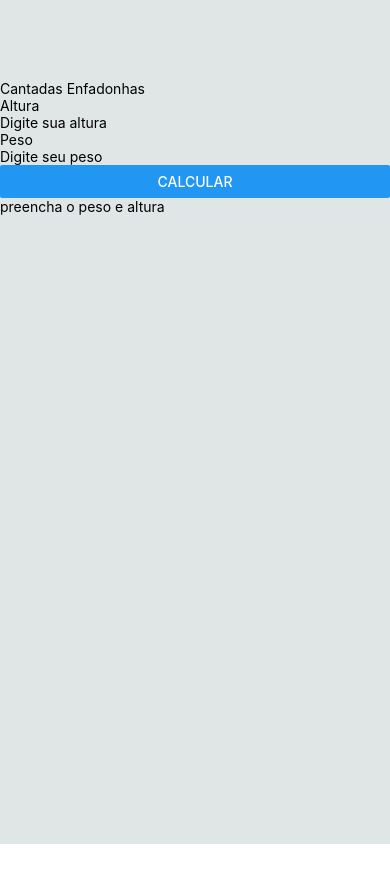
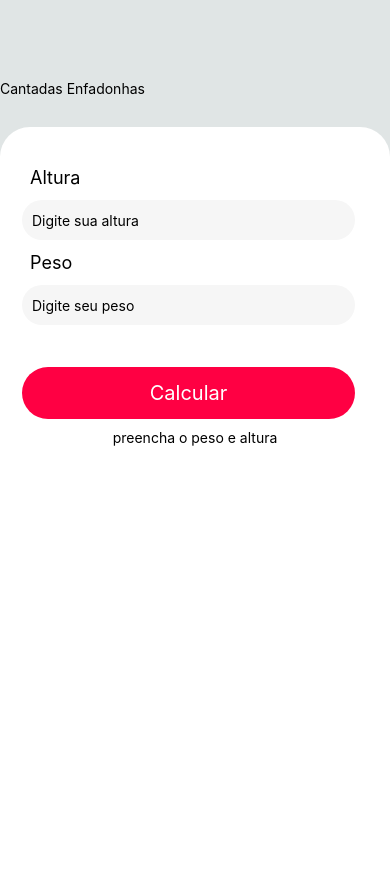
Before and after one commit to Brukyu/imc-app, a React Native app: screen / in a window 390 px wide. Shown: the top 882 px of the page. Before the commit the page ends 844 px from the top, so only its background shows below. Built offline with nearby package versions, Linux system fonts and the light colour scheme.

Commit message:
styling the code

```diff
--- a/src/components/Form/index.js
+++ b/src/components/Form/index.js
@@ -1,6 +1,7 @@
 import React, {useState} from "react";
-import { Text, TextInput, View, Button } from "react-native";
+import { Text, TextInput, View, TouchableOpacity } from "react-native";
 import ResultIMC from "./ResultIMC/";
+import styles from "./style";
 
 export default function Form(){
 
@@ -29,26 +30,32 @@ function validationIMC(){
 }
 
     return(
-        <View>
-          <View>
+        <View style={styles.FormContext}>
+          <View style={styles.form}>
 
-            <Text>Altura</Text>
-            <TextInput
+            <Text style={styles.formLable}>Altura</Text>
+            <TextInput style={styles.input}
               placeholder="Digite sua altura"
               keyboardType="numeric"
               value={height}
               onChangeText={(text) => setHeight(text)}
             />
 
-            <Text>Peso</Text>
-            <TextInput
+            <Text style={styles.formLable}>Peso</Text>
+            <TextInput style={styles.input}
               placeholder="Digite seu peso"
               keyboardType="numeric"
               value={weight}
               onChangeText={(text) => setWeight(text)}
             />
 
-            <Button title={textButton} onPress={validationIMC} />
+            <TouchableOpacity style ={styles.ButtonCalculator}
+              onPress={()=> {
+                validationIMC()
+              }}
+            >
+              <Text style={styles.textButtonCalculator}>{textButton}</Text>
+            </TouchableOpacity>
           </View>
 
           <ResultIMC messageResultIMC={messageIMC} ResultIMC={imc} />
```
